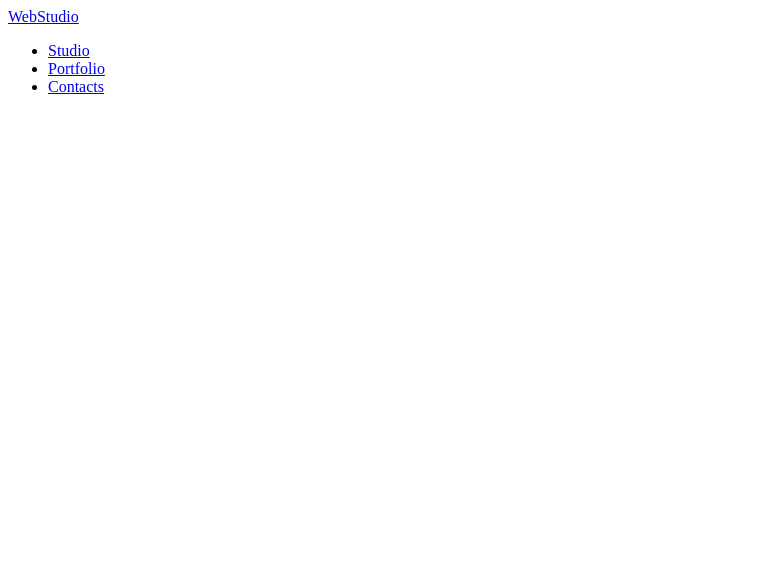
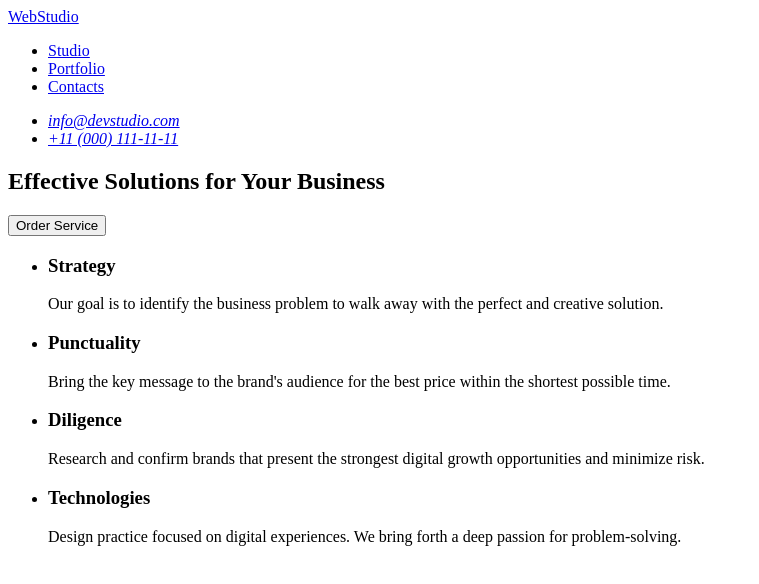
Before and after one commit to PNZ-Grizly/goit-markup-hw-01, a plain HTML site: page index.html in a window 1280 px wide. Shown: the whole page, without its empty margins (0-759 px from the left). Drawn offline with Linux system fonts and the light colour scheme.

Commit message:
fixed index.html

```diff
--- a/index.html
+++ b/index.html
@@ -13,6 +13,53 @@
           <li><a href="#">Contacts</a></li>
         </ul>
       </nav>
+
+      <address>
+        <ul>
+          <li><a href="mailto:info@devstudio.com">info@devstudio.com</a></li>
+          <li><a href="tel:+110001111111">+11 (000) 111-11-11</a></li>
+        </ul>
+      </address>
     </header>
+
+    <main>
+      <section>
+        <h1>Effective Solutions for Your Business</h1>
+        <button type="button">Order Service</button>
+      </section>
+
+      <section>
+        <ul>
+          <li>
+            <h3>Strategy</h3>
+            <p>
+              Our goal is to identify the business problem to walk away with the
+              perfect and creative solution.
+            </p>
+          </li>
+          <li>
+            <h3>Punctuality</h3>
+            <p>
+              Bring the key message to the brand's audience for the best price
+              within the shortest possible time.
+            </p>
+          </li>
+          <li>
+            <h3>Diligence</h3>
+            <p>
+              Research and confirm brands that present the strongest digital
+              growth opportunities and minimize risk.
+            </p>
+          </li>
+          <li>
+            <h3>Technologies</h3>
+            <p>
+              Design practice focused on digital experiences. We bring forth a
+              deep passion for problem-solving.
+            </p>
+          </li>
+        </ul>
+      </section>
+    </main>
   </body>
 </html>
```
